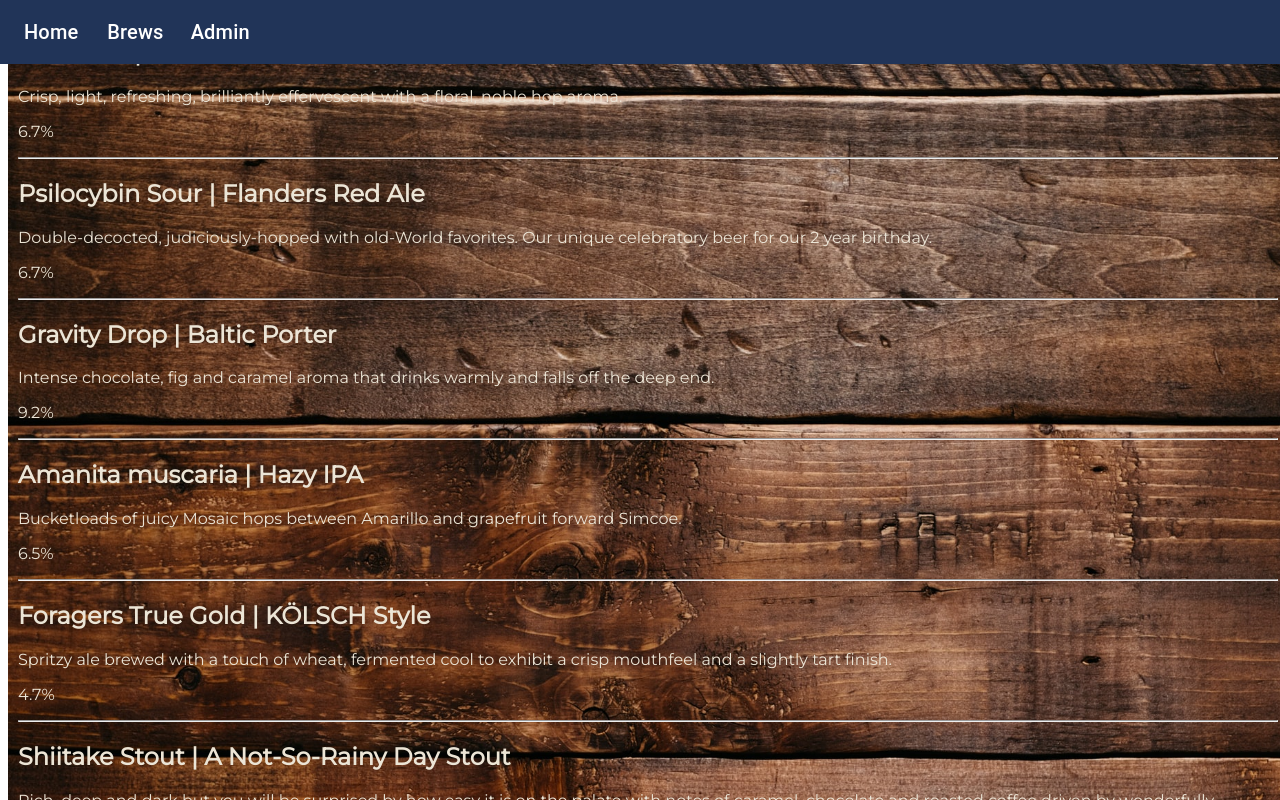
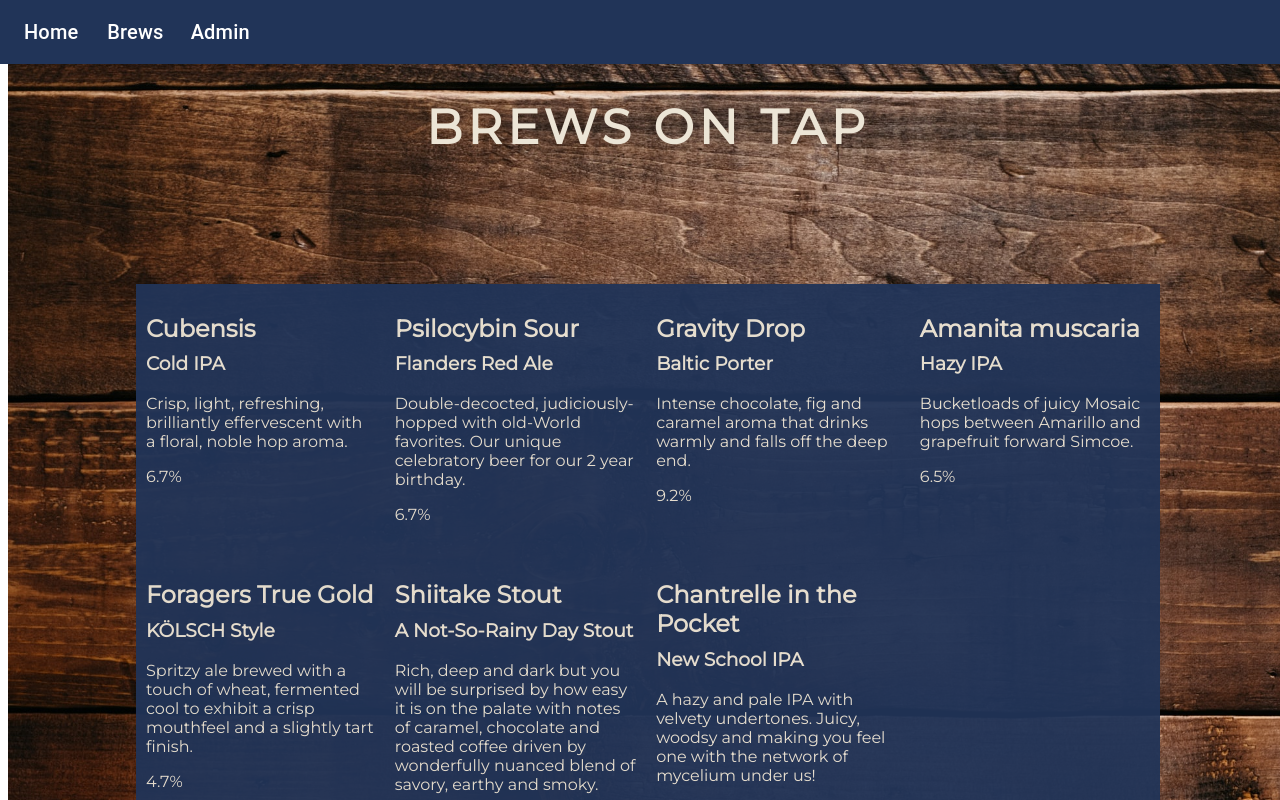
Before and after one commit to ajancheta/tap-room-react, a React app: page /#/beer in a window 1280 px wide. Shown: the top 800 px of the page. Built offline with nearby package versions, Linux system fonts and the light colour scheme.

Commit message:
add grid to organize the list of brews + more styling

```diff
--- a/src/components/Beer.jsx
+++ b/src/components/Beer.jsx
@@ -5,17 +5,23 @@ function Beer(props) {
   return (
     <div>
       <style jsx>{`
-      .beer-details {
+      .beer-container {
+        padding: 10px;
+      }
 
+      h3 {
+        margin-top: -10px;
       }
+
       `}</style>
 
-
-      <div className="beer-details">
-        <h2>{props.name} | {props.style}</h2>
-        <p>{props.description}</p>
-        <p>{props.ABV}%</p>
-        <hr/>
+      <div className="beer-container">
+        <div className="beer-details">
+          <h2>{props.name}</h2>
+          <h3>{props.style}</h3>
+          <p>{props.description}</p>
+          <p>{props.ABV}%</p>
+        </div>
       </div>
     </div>
   );
--- a/src/components/BeerList.jsx
+++ b/src/components/BeerList.jsx
@@ -14,30 +14,36 @@ function BeerList(props) {
           background-image: url(${Background});
           position: absolute;
           width: 100vw;
-          // height: 100vh;
           background-size: cover;
           background-position: center;
           background-repeat: no-repeat;
         }
 
-        h1 {
+        .title {
           font-family: 'Montserrat', sans-serif;
           text-transform: uppercase;
           font-weight: 800;
           color: #ECE5D6;
           text-align: center;
+          font-size: 3em;
           letter-spacing: 5px;
+          margin-top: 7%;
         }
 
-        .beer-details {
+        .beer-details-container {
           font-family: 'Montserrat', sans-serif;
           color: #ECE5D6;
-          padding: 10px;
+          display: grid;
+          grid-template-columns: auto auto auto auto;
+          margin: 10%;
+          background-color: #213458;
+          opacity: 0.95;
         }
 
       `}</style>
 
-      <div className="beer-details">
+      <h1 className="title">Brews on Tap</h1>
+      <div className="beer-details-container">
         {props.beerList.map(beer => (
           <Beer
             name={beer.name}
```
